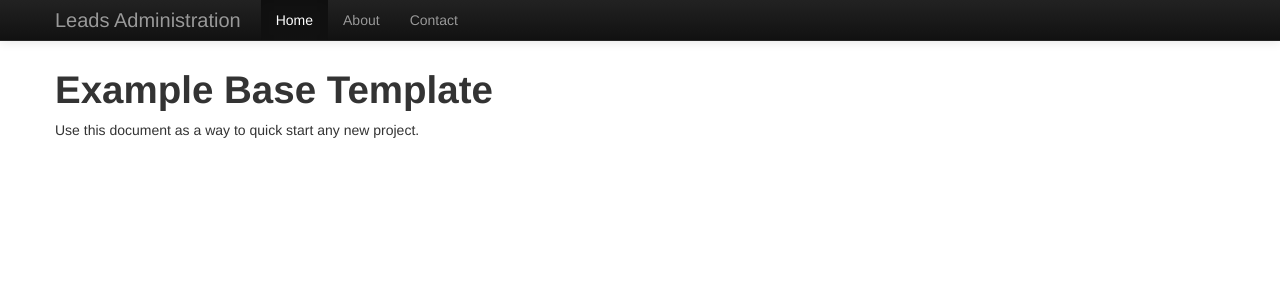
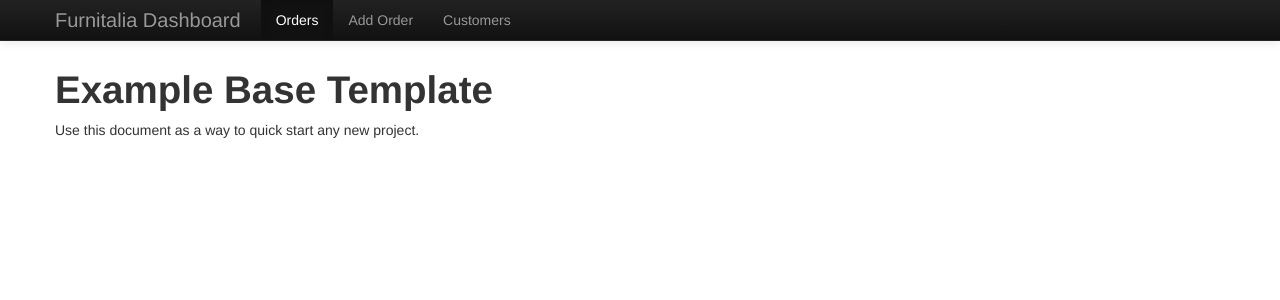
Before and after one commit to DVILLAMIZARIT/furnidashboard, a Django app: page / in a window 1280 px wide. Shown: the top 300 px of the page. Run offline with Django 3.2, Linux system fonts and the light colour scheme; parts of the project's set-up code (start-up, migrations or seed data) failed here and were passed over.

Commit message:
Modified menu, added customers list view

```diff
--- a/furnidashboard/furnidashboard/urls.py
+++ b/furnidashboard/furnidashboard/urls.py
@@ -1,7 +1,8 @@
 from django.conf.urls import patterns, include, url
 from django.contrib.auth.decorators import login_required
-from django.views.generic import TemplateView
+from django.views.generic import TemplateView, ListView
 from orders.models import Order
+from customers.models import Customer
 from orders.views import OrderListView, OrderUpdateView, OrderDetailView, OrderCreateView, OrderDeleteView
 
 # Uncomment the next two lines to enable the admin:
@@ -32,6 +33,7 @@ urlpatterns = patterns('',
     ),
     url(r'orders/add/$', login_required(OrderCreateView.as_view()), name="order_add"),
     url(r'orders/(?P<pk>\d+)/delete/$', login_required(OrderDeleteView.as_view()), name="order_delete"),
+    url(r'customers/$', login_required(ListView.as_view(model=Customer, template_name="customers/customer_list.html")), name="customer_list"),
 
     # authentication-related URLs
     (r'^accounts/login/$', 'django.contrib.auth.views.login', {'template_name': 'login.html'}),
--- a/furnidashboard/templates/base.html
+++ b/furnidashboard/templates/base.html
@@ -40,12 +40,12 @@
             <span class="icon-bar"></span>
             <span class="icon-bar"></span>
           </a>
-          <a class="brand" href="#">Leads Administration</a>
+          <a class="brand" href="#">Furnitalia Dashboard</a>
           <div class="nav-collapse collapse">
             <ul class="nav">
-              <li class="active"><a href="#">Home</a></li>
-              <li><a href="#about">About</a></li>
-              <li><a href="#contact">Contact</a></li>
+              <li class="active"><a href="{% url 'order_list' %}">Orders</a></li>
+              <li><a href="{% url 'order_add' %}">Add Order</a></li>
+              <li><a href="{% url 'customer_list' %}">Customers</a></li>
             </ul>
           </div><!--/.nav-collapse -->
         </div>
```
Also changed, not shown: furnidashboard/templates/customers/customer_list.html (added, +20 -0 lines).
